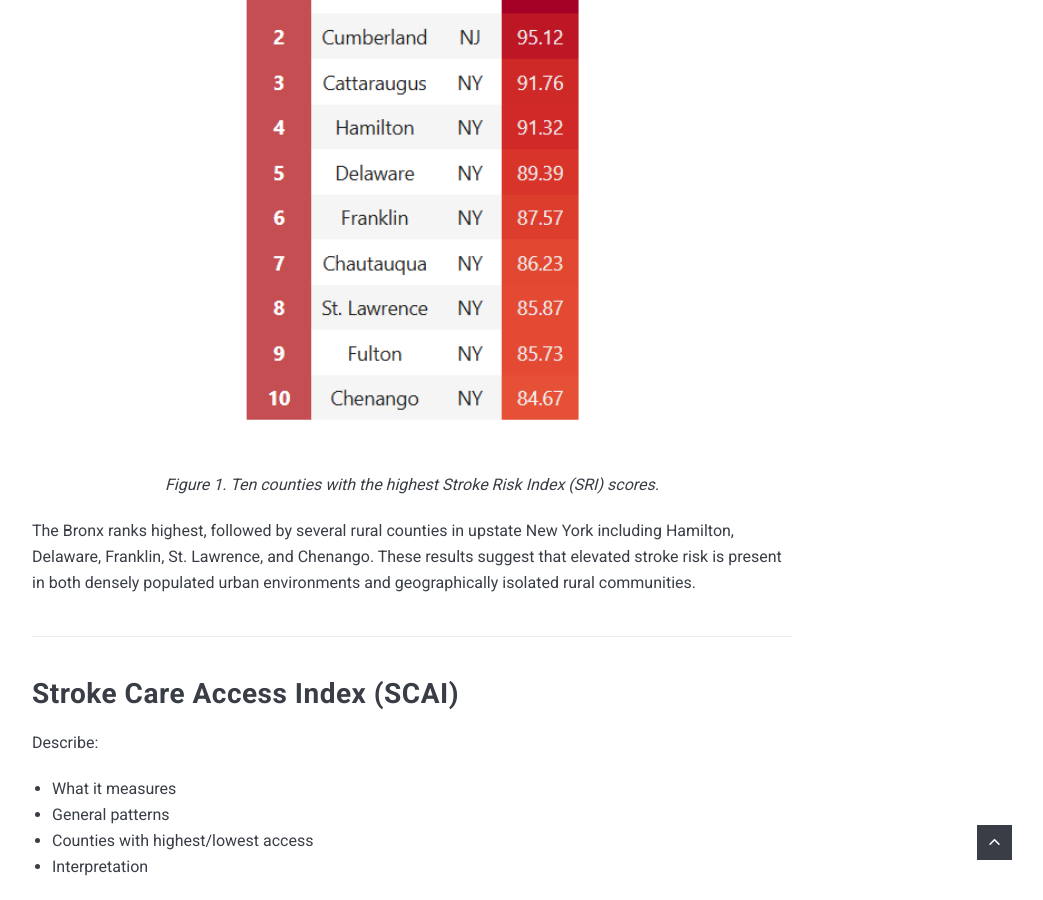
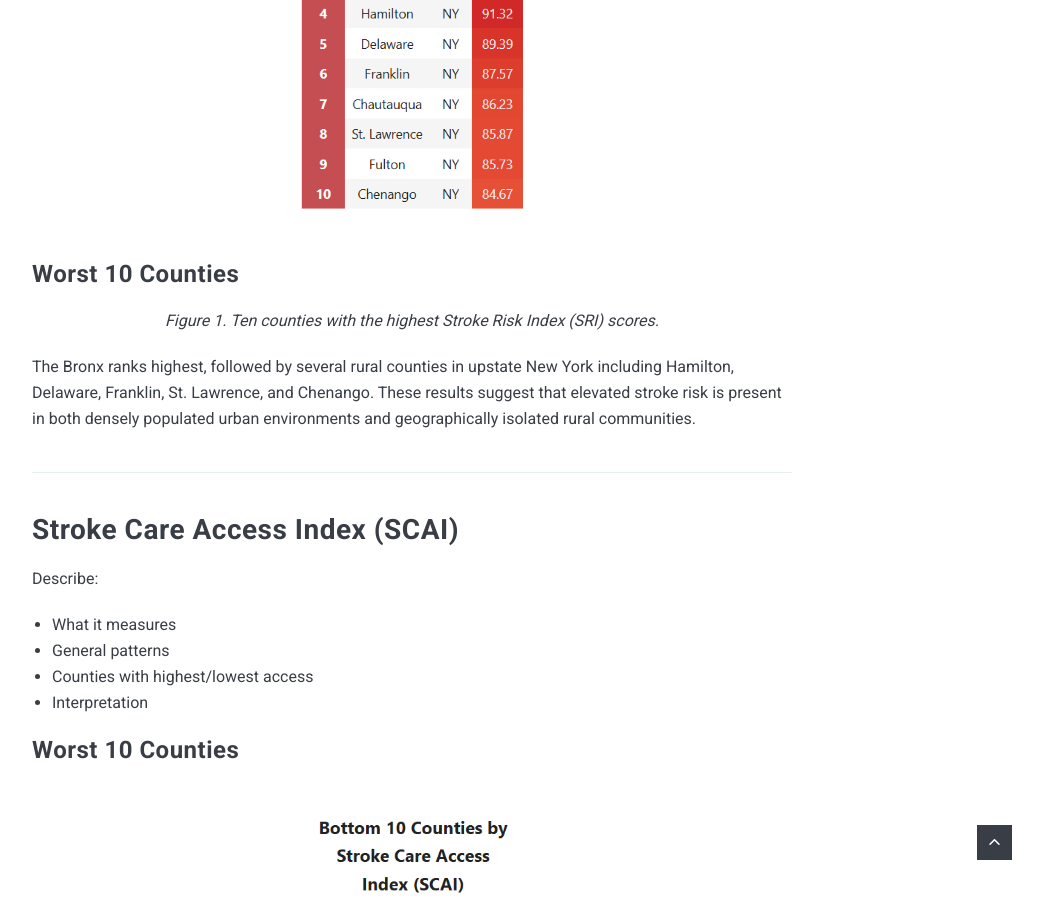
Before and after one commit to palism1/stroke-burden-index, a Jekyll site: the page built from docs/_posts/2026-07-07-project-outcome.md, in a window 1280 px wide and 900 px high, scrolled down 2470 px. Shown: the whole window, without its empty margins (228-1271 px from the left). Built offline with Jekyll 4.4.1, drawn with Linux system fonts in a browser that asks for light colours; nearby versions of some CDN libraries.

Commit message:
Update 2026-07-07-project-outcome.md

```diff
--- a/docs/_posts/2026-07-07-project-outcome.md
+++ b/docs/_posts/2026-07-07-project-outcome.md
@@ -53,8 +53,10 @@
 - Distribution of scores
 
 <p align="center">
-    <img src="../images/worst_sri.png" width="45%">
+    <img src="../images/worst_sri.png" width="30%">
 </p>
+
+### Worst 10 Counties
 
 <p align="center">
 <i>Figure 1. Ten counties with the highest Stroke Risk Index (SRI) scores.</i>
@@ -73,8 +75,10 @@
 - Counties with highest/lowest access
 - Interpretation
 
+### Worst 10 Counties
+
 <p align="center">
-    <img src="../images/worst_scai.png" width="45%">
+    <img src="../images/worst_scai.png" width="30%">
 </p>
 
 <p align="center">
@@ -97,7 +101,7 @@
 ### Worst 10 Counties
 
 <p align="center">
-    <img src="../images/worst_gai.png" width="45%">
+    <img src="../images/worst_gai.png" width="30%">
 </p>
 
 <p align="center">
```
